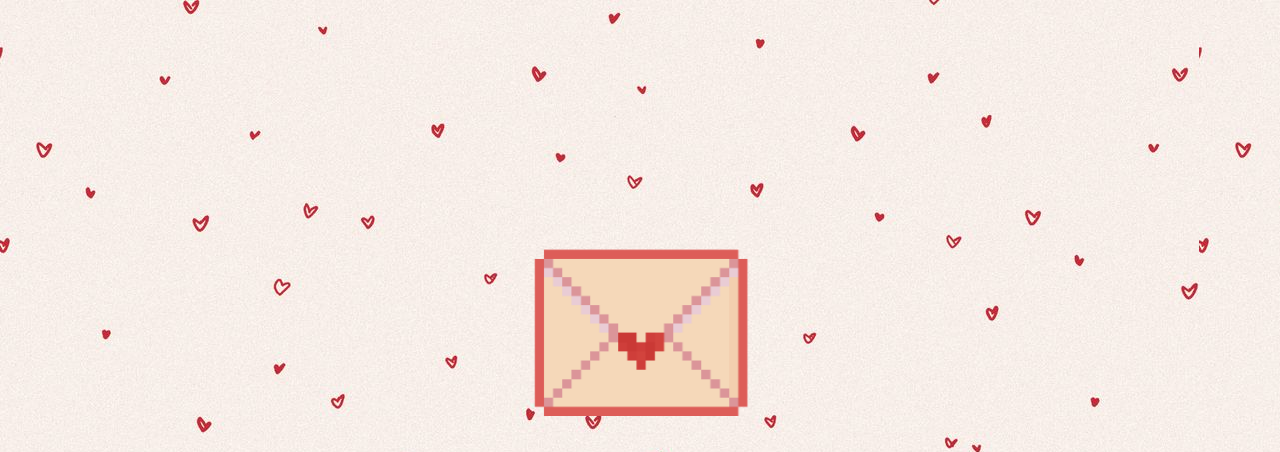
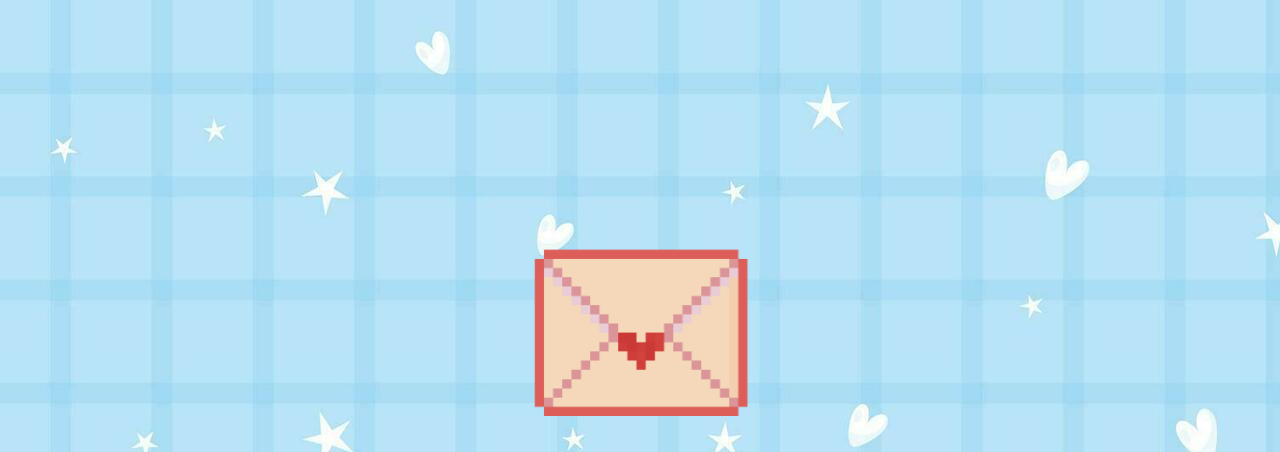
Before and after one commit to bkldl30/himitsuu, a plain HTML site: page index.html in a window 1280 px wide. Shown: the top 452 px of the page. Drawn offline with Linux system fonts and the light colour scheme; a web font is replaced by a local one.

Commit message:
Change background image from heart-bg to blue-bg

```diff
--- a/style.css
+++ b/style.css
@@ -4,7 +4,7 @@ body {
     display: flex;
     justify-content: center;
     align-items: center;
-    background-image: url("heart-bg.jpg");
+    background-image: url("blue-bg.jpg");
     font-family: "Pixelify Sans", sans-serif;
 }
 
```
